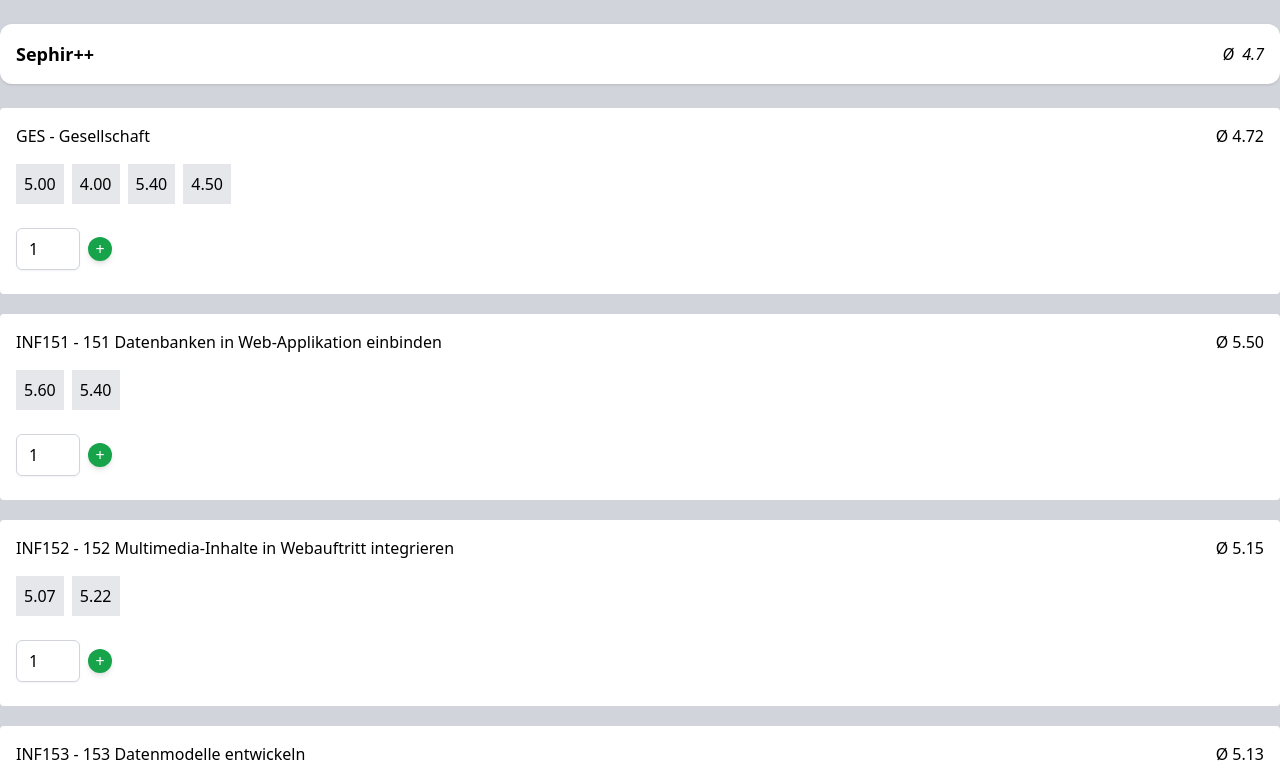
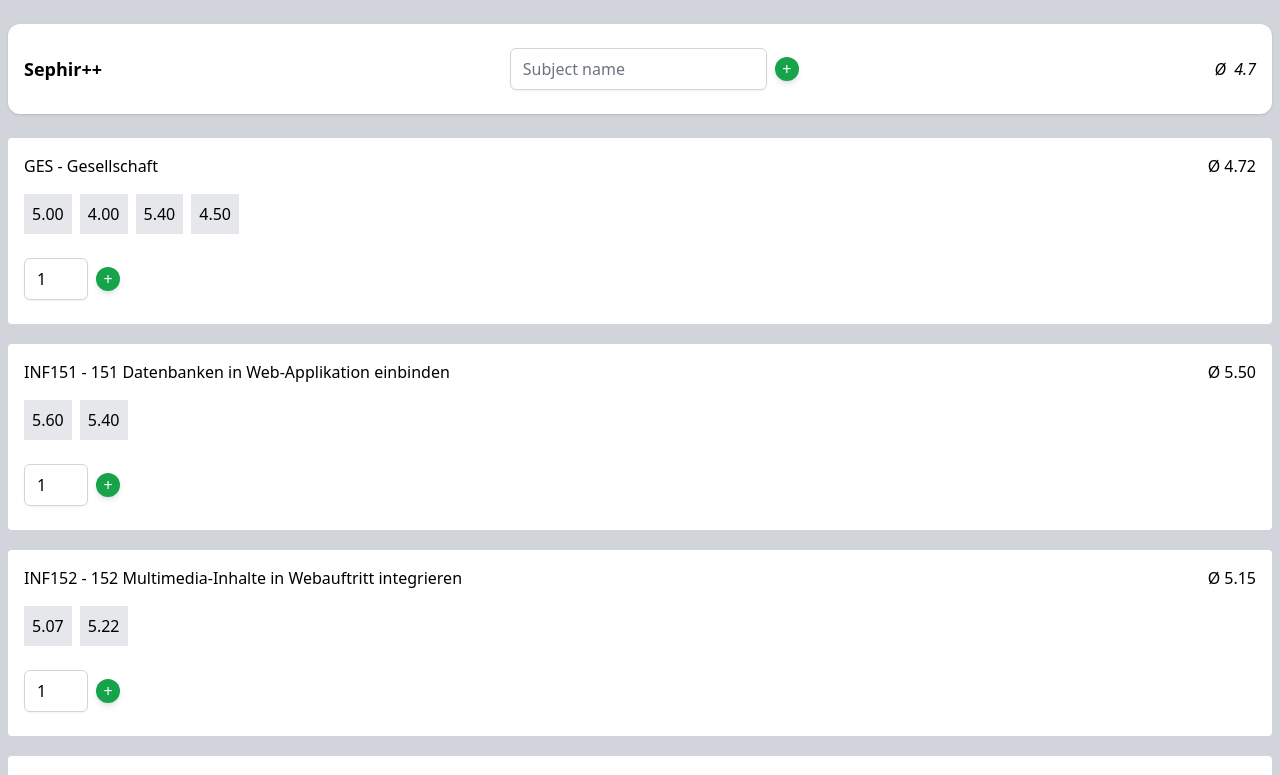
Before and after one commit to schufeli/sephir-plus-plus, a Vue app in the folder app/: page / in a window 1280 px wide. Shown: the top 775 px of the page. Built offline with nearby package versions, Linux system fonts and the light colour scheme.

Commit message:
Finalized Project

```diff
--- a/app/src/components/CreateSubject.vue
+++ b/app/src/components/CreateSubject.vue
@@ -1,6 +1,32 @@
 <script setup lang="ts">
+import { ref } from 'vue';
+import { useSubjectStore } from '../stores/subject';
+
+    const store = useSubjectStore();
+    const input = ref('');
+    const formError = ref(false);
+
+
+    function newSubject(name: string) {
+        if (name !== "") {
+            const subject = {
+                id: store.data.length + 1,
+                name: name,
+                grades: []
+            }
+            store.addSubject(subject);
+            input.value = "";
+            formError.value = false;
+        } else {
+            formError.value = true;
+        }
+    }
 </script>
 
 <template>
-
+    <div class="my-2 flex items-center">
+        <input v-model="input" type="text" placeholder="Subject name" class="block input" :class="{ 'focus:border-red-500': formError }" />
+        <button type="button" class="icon-btn mx-2" @click="newSubject(input)">+</button>
+        <p class="text-red-500" v-show="formError">Subject name cannot be empty</p>
+    </div>
 </template>
--- a/app/src/components/TheHeader.vue
+++ b/app/src/components/TheHeader.vue
@@ -2,6 +2,7 @@
 import { computed } from '@vue/reactivity';
 import { useSubjectStore } from '../stores/subject';
 import SubjectElementVue from './SubjectElement.vue';
+import CreateSubject from './CreateSubject.vue';
 
     const title = "Sephir++";
     const store = useSubjectStore();
@@ -10,6 +11,9 @@ import SubjectElementVue from './SubjectElement.vue';
         let sum = 0;
 
         store.data.forEach(subject => {
+            if (subject.grades.length <= 0)
+                return 0;
+
             const subSum = subject.grades.reduce((sum: number, current: number) => sum + current.number, 0);
             sum = sum + (Math.round(subSum / subject.grades.length * 100) / 100);
         });
@@ -20,8 +24,9 @@ import SubjectElementVue from './SubjectElement.vue';
 </script>
 
 <template>
-    <div class="my-6 p-4 bg-white rounded-xl shadow flex justify-between items-center">
+    <div class="my-6 p-4 bg-white rounded-xl shadow flex justify-between items-center flex-wrap">
         <h1 class="font-semibold text-lg">{{ title }}</h1>
+        <CreateSubject class="order-3 mx-auto md:order-none md:mx-0" />
         <p class="italic">
             <span class="font-medium mr-1">Ø</span>
             {{ avg }}
--- a/app/src/pages/HomePage.vue
+++ b/app/src/pages/HomePage.vue
@@ -5,7 +5,9 @@ import SubjectList from '../components/SubjectList.vue';
 
 <template>
     <section class="container mx-auto">
-        <TheHeader />
-        <SubjectList />
+        <div class="mx-2">
+            <TheHeader />
+            <SubjectList />
+        </div>
     </section>
 </template>
--- a/app/src/stores/subject.ts
+++ b/app/src/stores/subject.ts
@@ -7,7 +7,7 @@ export const useSubjectStore = defineStore('subject', {
         return { data: mockData }
     },
     actions: {
-        addSubject(subject: { id: string; name: string; grades: { id: string; number: number; }[]; }) {
+        addSubject(subject: any) {
             this.data.push(subject);
         },
 
```
